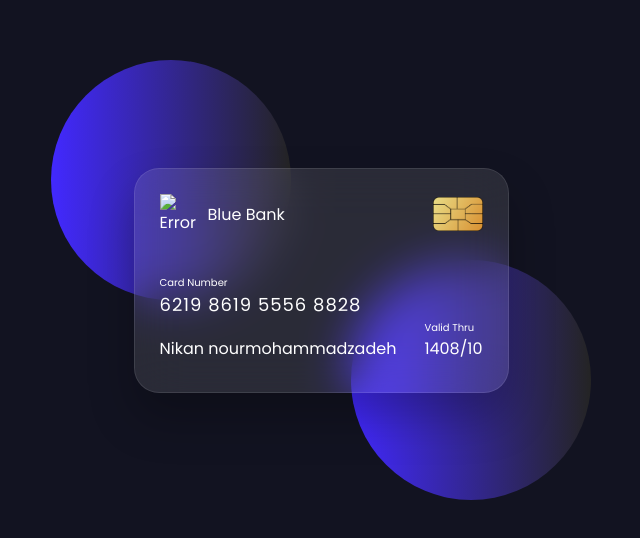
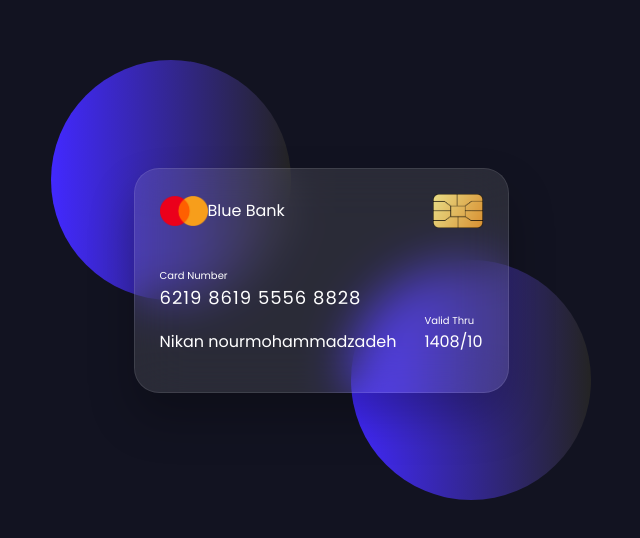
Before and after one commit to ParsiNet-N/Bank, a plain HTML site: page index.html in a window 1280 px wide. Shown: the part 120-658 px from the top of the page, without its empty margins (319-959 px from the left). Drawn offline with Linux system fonts and the light colour scheme; a web font is replaced by a local one.

Commit message:
Update index.html

```diff
--- a/index.html
+++ b/index.html
@@ -13,7 +13,7 @@
             <div class="card front-face">
                 <header>
                     <span class="logo">
-                        <img src="images/logo.png" alt="Error">
+                        <img src="logo.png" alt="Error">
                         <h5>Blue Bank</h5>
                     </span>
                     <img class="chip" src="chip.png" alt="Error">
```
